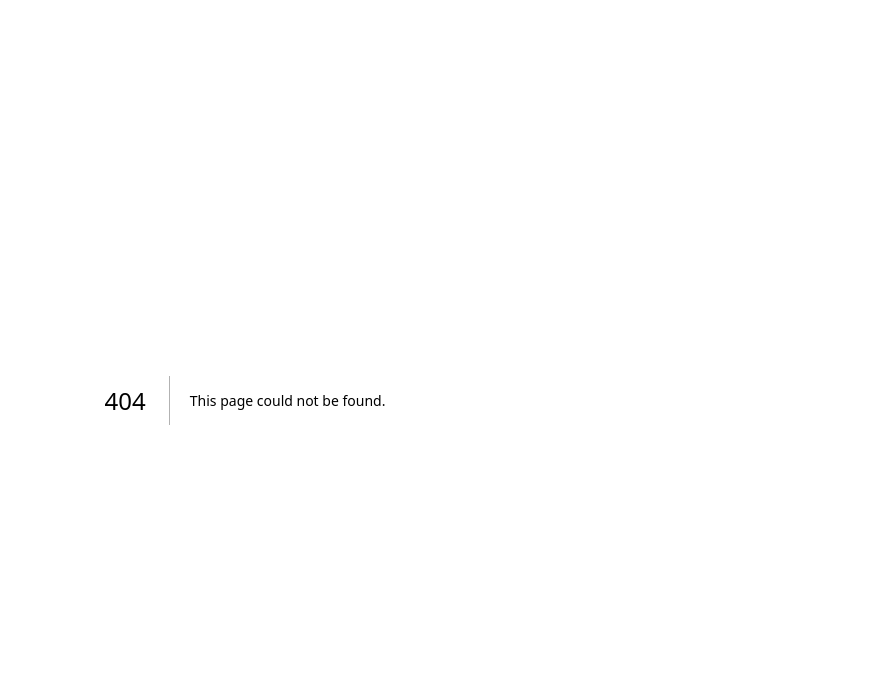
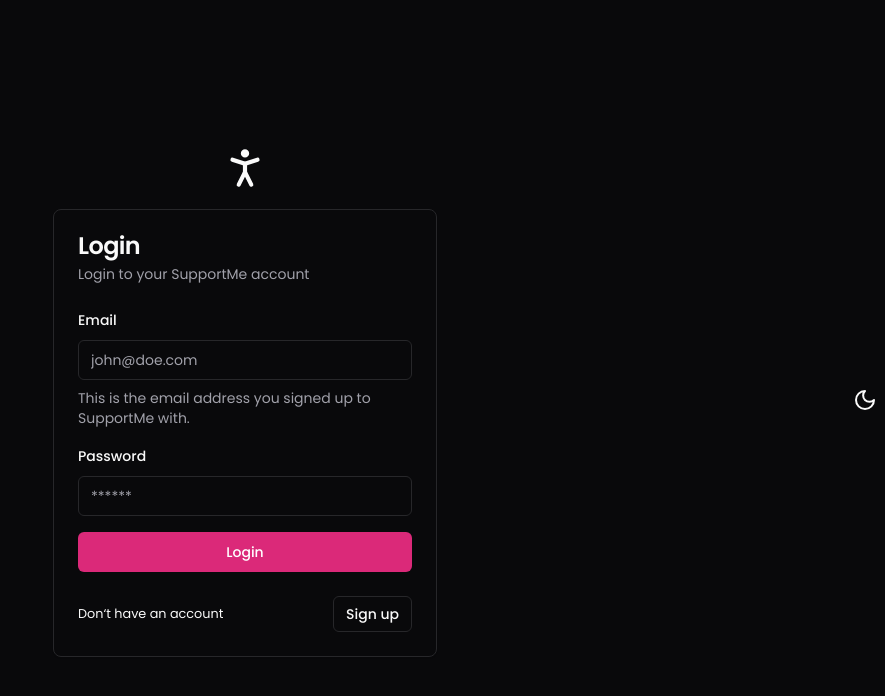
Before and after one commit to hi-carry-lee/shadcn-practice, a Next.js app: page /login in a window 1280 px wide. Before the commit this address had no page. Shown: the top 696 px of the page, without its empty margins (395-1280 px from the left). Built offline with nearby package versions, Linux system fonts and the light colour scheme.

Commit message:
feat: finish login page

```diff
--- /dev/null
+++ b/app/(logged-out)/login/page.tsx
@@ -0,0 +1,113 @@
+"use client";
+
+import {
+  Card,
+  CardContent,
+  CardDescription,
+  CardFooter,
+  CardHeader,
+  CardTitle,
+} from "@/components/ui/card";
+import { Button } from "@/components/ui/button";
+import { PersonStandingIcon } from "lucide-react";
+import Link from "next/link";
+import * as z from "zod";
+import { useForm } from "react-hook-form";
+import { zodResolver } from "@hookform/resolvers/zod";
+import {
+  Form,
+  FormField,
+  FormItem,
+  FormLabel,
+  FormControl,
+  FormDescription,
+  FormMessage,
+} from "@/components/ui/form";
+import { Input } from "@/components/ui/input";
+
+// 1. use fragment, since we need to add a icon on the top
+// 2. 'w-full max-w-sm': two similar width property, seems redundant? actually it's a responsive design
+// 3. CardFooter component has flex style, if we want to add more class, just add className to it
+
+const formSchema = z.object({
+  email: z.string().email(),
+  password: z.string(),
+});
+
+function LoginPage() {
+  // useForm is a generic func, we can pass a type into it
+  const form = useForm<z.infer<typeof formSchema>>({
+    resolver: zodResolver(formSchema),
+    defaultValues: {
+      email: "",
+      password: "",
+    },
+  });
+
+  const handleSubmit = () => {
+    console.log("handle login");
+  };
+
+  return (
+    <>
+      <PersonStandingIcon size={50} />
+      <Card className="w-full max-w-sm">
+        {/* header */}
+        <CardHeader>
+          <CardTitle>Login</CardTitle>
+          <CardDescription>Login to your SupportMe account</CardDescription>
+        </CardHeader>
+
+        <CardContent>
+          <Form {...form}>
+            <form
+              onSubmit={form.handleSubmit(handleSubmit)}
+              // we could use space-y-4, but we want button to expand to the whole width, so flex is more suitable
+              className="flex flex-col gap-4"
+            >
+              <FormField
+                control={form.control}
+                name="email"
+                render={({ field }) => (
+                  <FormItem>
+                    <FormLabel>Email</FormLabel>
+                    <FormControl>
+                      <Input placeholder="john@doe.com" {...field} />
+                    </FormControl>
+                    <FormDescription>
+                      This is the email address you signed up to SupportMe with.
+                    </FormDescription>
+                    <FormMessage />
+                  </FormItem>
+                )}
+              />
+              <FormField
+                control={form.control}
+                name="password"
+                render={({ field }) => (
+                  <FormItem>
+                    <FormLabel>Password</FormLabel>
+                    <FormControl>
+                      <Input placeholder="******" {...field} />
+                    </FormControl>
+                    <FormMessage />
+                  </FormItem>
+                )}
+              />
+              <Button type="submit">Login</Button>
+            </form>
+          </Form>
+        </CardContent>
+
+        <CardFooter className="justify-between">
+          <small>Don&lsquo;t have an account</small>
+          <Button asChild variant="outline" size="sm">
+            <Link href="/sign-up">Sign up</Link>
+          </Button>
+        </CardFooter>
+      </Card>
+    </>
+  );
+}
+
+export default LoginPage;
--- a/app/(logged-out)/page.tsx
+++ b/app/(logged-out)/page.tsx
@@ -11,6 +11,7 @@
       </h1>
       <p className="mx-auto">The best dashboard to manage customer support</p>
       <div className="flex gap-2 items-center ">
+        {/* why use asChild? it seems without it, the style is no change */}
         <Button asChild>
           <Link href="/login">Log in</Link>
         </Button>
--- a/app/globals.css
+++ b/app/globals.css
@@ -28,7 +28,7 @@
     --muted-foreground: 240 3.8% 46.1%;
     --accent: 240 4.8% 95.9%;
     --accent-foreground: 240 5.9% 10%;
-    --destructive: 0 84.2% 60.2%;
+    --destructive: 0 72% 51%;
     --destructive-foreground: 0 0% 98%;
     --border: 240 5.9% 90%;
     --input: 240 5.9% 90%;
@@ -56,7 +56,7 @@
     --muted-foreground: 240 5% 64.9%;
     --accent: 240 3.7% 15.9%;
     --accent-foreground: 0 0% 98%;
-    --destructive: 0 62.8% 30.6%;
+    --destructive: 0 72% 51%;
     --destructive-foreground: 0 0% 98%;
     --border: 240 3.7% 15.9%;
     --input: 240 3.7% 15.9%;
--- /dev/null
+++ b/components/ui/input.tsx
@@ -0,0 +1,22 @@
+import * as React from "react"
+
+import { cn } from "@/lib/utils"
+
+const Input = React.forwardRef<HTMLInputElement, React.ComponentProps<"input">>(
+  ({ className, type, ...props }, ref) => {
+    return (
+      <input
+        type={type}
+        className={cn(
+          "flex h-10 w-full rounded-md border border-input bg-background px-3 py-2 text-base ring-offset-background file:border-0 file:bg-transparent file:text-sm file:font-medium file:text-foreground placeholder:text-muted-foreground focus-visible:outline-none focus-visible:ring-2 focus-visible:ring-ring focus-visible:ring-offset-2 disabled:cursor-not-allowed disabled:opacity-50 md:text-sm",
+          className
+        )}
+        ref={ref}
+        {...props}
+      />
+    )
+  }
+)
+Input.displayName = "Input"
+
+export { Input }
```
